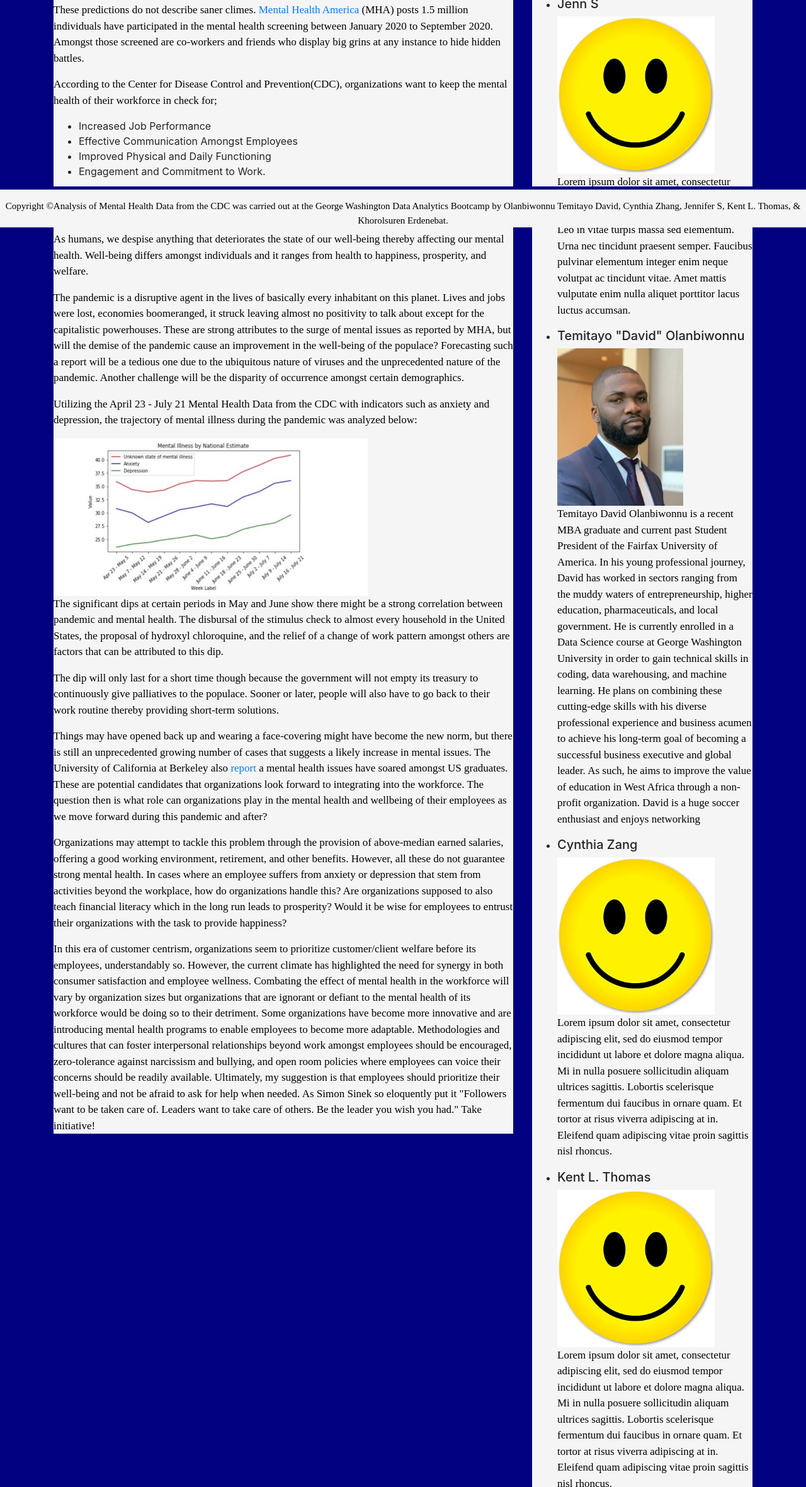
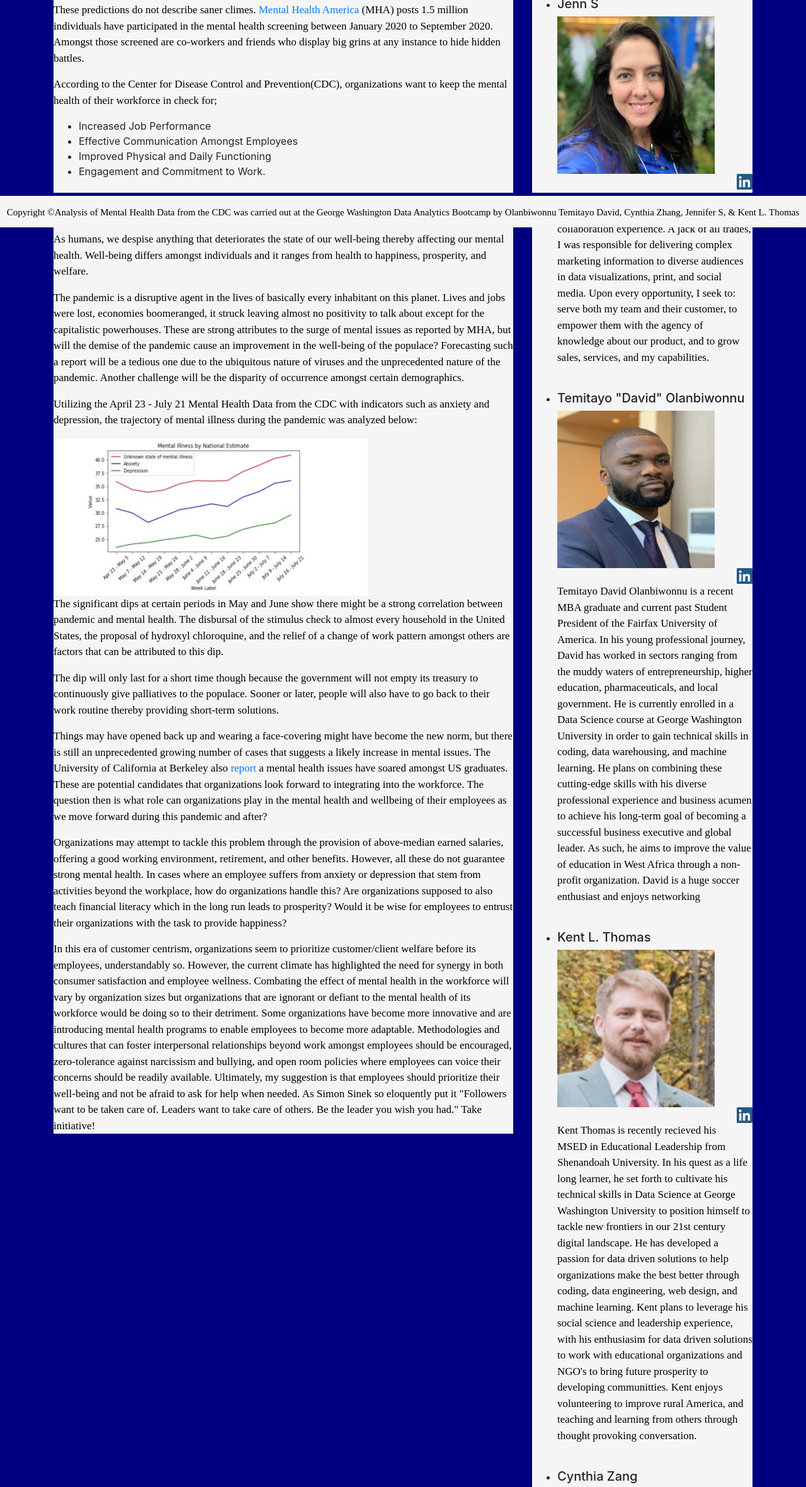
Before and after one commit to ph1-618O/COVID-19_Model, a plain HTML site: page templates/index.html in a window 1280 px wide. Shown: the part 439-2800 px from the top of the page at 63% size. Drawn offline with nearby package versions, Linux system fonts and the light colour scheme.

Commit message:
updated the profiles with photographs, linked linked-in profiles, and placed bios for those whove provided.

```diff
--- a/static/css/styles.css
+++ b/static/css/styles.css
@@ -14,10 +14,15 @@ p{
     opacity: 1;
 }
 
+.linkedin{
+    padding-right: 50px;
+}
+
 .profiles{
     background-color: whitesmoke;
     opacity: 1;
 }
+
 
 footer{
     background-color:whitesmoke;
--- a/templates/index.html
+++ b/templates/index.html
@@ -181,46 +181,64 @@
                     <h4>Developers Profile</h4>
                     <li class="Jen">
                         <h5>Jenn S</h5>
-                        <img src="../static/images/smiley_face.jpg" alt="Jenn S" width="250" height="250">
-                        <p>Lorem ipsum dolor sit amet, consectetur adipiscing elit, sed do eiusmod tempor incididunt
-                            ut
-                            labore et dolore magna aliqua. Leo in vitae turpis massa sed elementum. Urna nec
-                            tincidunt
-                            praesent semper. Faucibus pulvinar elementum integer enim neque volutpat ac tincidunt
-                            vitae.
-                            Amet mattis vulputate enim nulla aliquet porttitor lacus luctus accumsan.</p>
+                        <img src="../static/images/jen_s.jpeg" alt="Jenn S" width="250" height="250">
+                        <br>
+                        <a href="https://www.linkedin.com/in/jenseidl/" class="linkedin"><img style= "float : right"
+                                src="../static/images/linkedin-logo.png" alt="Jenn Linkin" width="25" height="25"></a>
+                        <br>
+                        <p>Within my profile is over ten years of multidisciplinary management and team collaboration
+                            experience. A jack of all trades, I was responsible for delivering complex marketing
+                            information to diverse audiences in data visualizations, print, and social media. Upon every
+                            opportunity, I seek to: serve both my team and their customer, to empower them with the
+                            agency of knowledge about our product, and to grow sales, services, and my capabilities.
+                        </p>
                     </li>
+                    <br>
                     <li class="David">
                         <h5>Temitayo "David" Olanbiwonnu</h5>
-                        <img src="../static/images/image.png" alt="Temitayo David Olanbiwonnu" width="200" height="250">
+                        <img src="../static/images/image.png" alt="Temitayo David Olanbiwonnu" width="250" height="250">
+                        <br>
+                        <a href="https://www.linkedin.com/in/david-olanbiwonnu1692/" class="linkedin"><img style = "float:right"
+                            src="../static/images/linkedin-logo.png" alt="David Linkin" width="25" height="25"></a>
+                        <br>
                         <p>Temitayo David Olanbiwonnu is a recent MBA graduate and current past Student President of
-                            the
-                            Fairfax University of America. In his young professional journey, David has worked in
+                            the Fairfax University of America. In his young professional journey, David has worked in
                             sectors ranging from the muddy waters of entrepreneurship, higher education,
-                            pharmaceuticals, and local government. He is currently enrolled in a Data Science course
-                            at
+                            pharmaceuticals,
+                            and local government. He is currently enrolled in a Data Science course at
                             George Washington University in order to gain technical skills in coding, data
-                            warehousing,
-                            and machine learning. He plans on combining these cutting-edge skills with his diverse
+                            warehousing, and machine learning. He plans on combining these cutting-edge skills with his
+                            diverse
                             professional experience and business acumen to achieve his long-term goal of becoming a
                             successful business executive and global leader. As such, he aims to improve the value
-                            of
-                            education in West Africa through a non-profit organization. David is a huge soccer
+                            of education in West Africa through a non-profit organization. David is a huge soccer
                             enthusiast and enjoys networking</p>
                     </li>
+                    <br>
+                    <li class="Kent">
+                        <h5>Kent L. Thomas</h5>
+                        <img src="../static/images/kent_t.jpeg" alt="Kent L. Thomas" width="250" height="250">
+                        <br>
+                        <a href="https://www.linkedin.com/in/kent-thomas-msed-84922b18a/" class="linkedin"><img style = "float:right"
+                            src="../static/images/linkedin-logo.png" alt="Kent Linkin" width="25" height="25"></a>
+                        <br>
+                        <p>Kent Thomas is recently recieved his MSED in Educational Leadership from Shenandoah
+                            University. In his quest as a life long learner, he set forth to cultivate his technical
+                            skills in Data Science at George Washington University to position himself to tackle new
+                            frontiers in our 21st century digital landscape. He has developed a passion for data driven
+                            solutions to help organizations make the best better through coding, data engineering, web
+                            design,
+                            and machine learning. Kent plans to leverage his social science and leadership experience,
+                            with
+                            his enthusiasim for data driven solutions to work with educational organizations and NGO's
+                            to bring future prosperity to developing communitties. Kent enjoys volunteering to improve
+                            rural America, and teaching and learning from others through thought provoking conversation.
+                        </p>
+                    </li>
+                    <br>
                     <li class="Cynthia">
                         <h5>Cynthia Zang</h5>
-                        <img src="../static/images/smiley_face.jpg" alt="Cynthia Zang" width="250" height="250">
-                        <p>Lorem ipsum dolor sit amet, consectetur adipiscing elit, sed do eiusmod tempor incididunt
-                            ut
-                            labore et dolore magna aliqua. Mi in nulla posuere sollicitudin aliquam ultrices
-                            sagittis.
-                            Lobortis scelerisque fermentum dui faucibus in ornare quam. Et tortor at risus viverra
-                            adipiscing at in. Eleifend quam adipiscing vitae proin sagittis nisl rhoncus.</p>
-                    </li>
-                    <li class="Kent">
-                        <h5>Kent L. Thomas</h5>
-                        <img src="../static/images/smiley_face.jpg" alt="Kent L. Thomas" width="250" height="250">
+                        <img src="../static/images/cynthia_z.png" alt="Cynthia Zang" width="250" height="250">
                         <p>Lorem ipsum dolor sit amet, consectetur adipiscing elit, sed do eiusmod tempor incididunt
                             ut
                             labore et dolore magna aliqua. Mi in nulla posuere sollicitudin aliquam ultrices
@@ -235,10 +253,8 @@
     <footer>
         <div class=“footer”>Copyright &copy;Analysis of Mental Health Data from the CDC was carried out at the
             George
-            Washington Data Analytics Bootcamp by Olanbiwonnu Temitayo David, Cynthia Zhang, Jennifer S, Kent L.
-            Thomas,
-            &
-            Khorolsuren Erdenebat.</div>
+            Washington Data Analytics Bootcamp by Olanbiwonnu Temitayo David, Cynthia Zhang, Jennifer S, & Kent L.
+            Thomas</div>
     </footer>
 
 
@@ -251,7 +267,7 @@
     <script type="text/javascript" src="https://cdnjs.cloudflare.com/ajax/libs/d3/4.2.3/d3.min.js"></script>
 
     <!-- Choropleth JavaScript  -->
-    <script type="text/javascript" src= "../static/js/choropleth.js"></script>
+    <script type="text/javascript" src="../static/js/choropleth.js"></script>
 
     <!-- API key -->
     <script type="text/javascript" src="../static/js/config.js"></script>
```
Also changed, not shown: static/images/cynthia_z.png (added), static/images/david_o.jpeg (added), static/images/jen_s.jpeg (added), static/images/kent_t.jpeg (added), static/images/linkedin-logo.png (added), 1 other file. Lines whose indentation alone changed are shown as unchanged.
